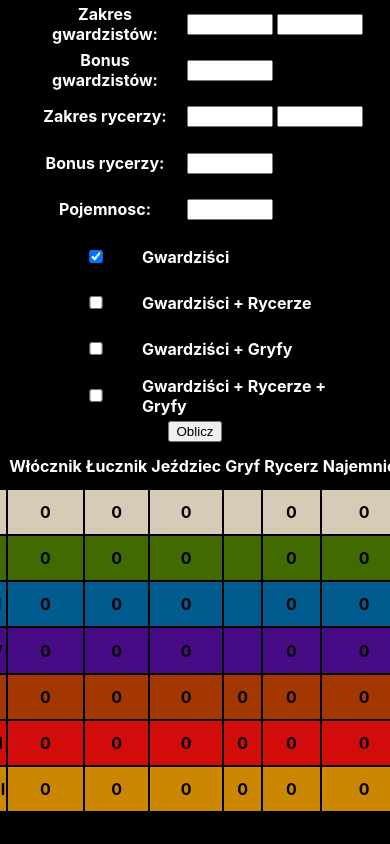
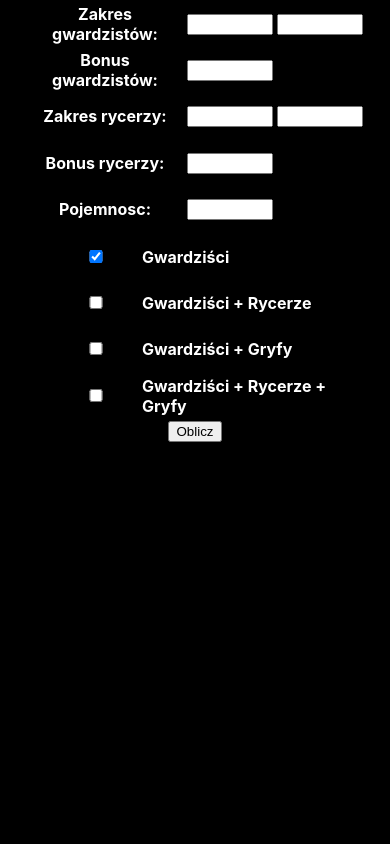
Before and after one commit to przemekpia/TBCalculator, a React (Create React App) app: page / in a window 390 px wide. Built offline with nearby package versions, Linux system fonts and the light colour scheme.

Commit message:
fullTable mobile hide

```diff
--- a/src/App.css
+++ b/src/App.css
@@ -45,8 +45,14 @@ th {
   justify-content: center;
 }
 
-.checkboxMobile{
+.checkboxMobile {
   display: none;
+  align-items: center;
+  justify-content: center;
+}
+
+.fullTable {
+  display: flex;
   align-items: center;
   justify-content: center;
 }
@@ -68,11 +74,14 @@ th {
   input {
     width: 20vw;
   }
-  .checkboxDesktop{
+  .checkboxDesktop {
     display: none;
   }
-  .checkboxMobile{
+  .checkboxMobile {
     display: flex;
+  }
+  .fullTable {
+    display: none;
   }
 }
 
--- a/src/App.js
+++ b/src/App.js
@@ -514,7 +514,7 @@ function App() {
                   onChange={handleCheckboxChange}
                 ></input>
               </th>
-              <th style={{ width: "50vw", textAlign: "left"}}>Gwardziści</th>
+              <th style={{ width: "50vw", textAlign: "left" }}>Gwardziści</th>
             </tr>
             <tr>
               <th>
@@ -525,7 +525,9 @@ function App() {
                   onChange={handleCheckboxChange}
                 ></input>
               </th>
-              <th style={{ width: "50vw", textAlign: "left"}}>Gwardziści + Rycerze</th>
+              <th style={{ width: "50vw", textAlign: "left" }}>
+                Gwardziści + Rycerze
+              </th>
             </tr>
             <tr>
               <th>
@@ -536,7 +538,9 @@ function App() {
                   onChange={handleCheckboxChange}
                 ></input>
               </th>
-              <th style={{ width: "50vw", textAlign: "left"}}>Gwardziści + Gryfy</th>
+              <th style={{ width: "50vw", textAlign: "left" }}>
+                Gwardziści + Gryfy
+              </th>
             </tr>
             <tr>
               <th>
@@ -547,7 +551,9 @@ function App() {
                   onChange={handleCheckboxChange}
                 ></input>
               </th>
-              <th style={{ width: "50vw", textAlign: "left"}}>Gwardziści + Rycerze + Gryfy</th>
+              <th style={{ width: "50vw", textAlign: "left" }}>
+                Gwardziści + Rycerze + Gryfy
+              </th>
             </tr>
           </tbody>
         </table>
@@ -556,11 +562,7 @@ function App() {
         <button onClick={calculateArmy}>Oblicz</button>
       </div>
       <div
-        style={{
-          display: "flex",
-          alignItems: "center",
-          justifyContent: "center",
-        }}
+        className="fullTable"
       >
         <table>
           <thead>
```
